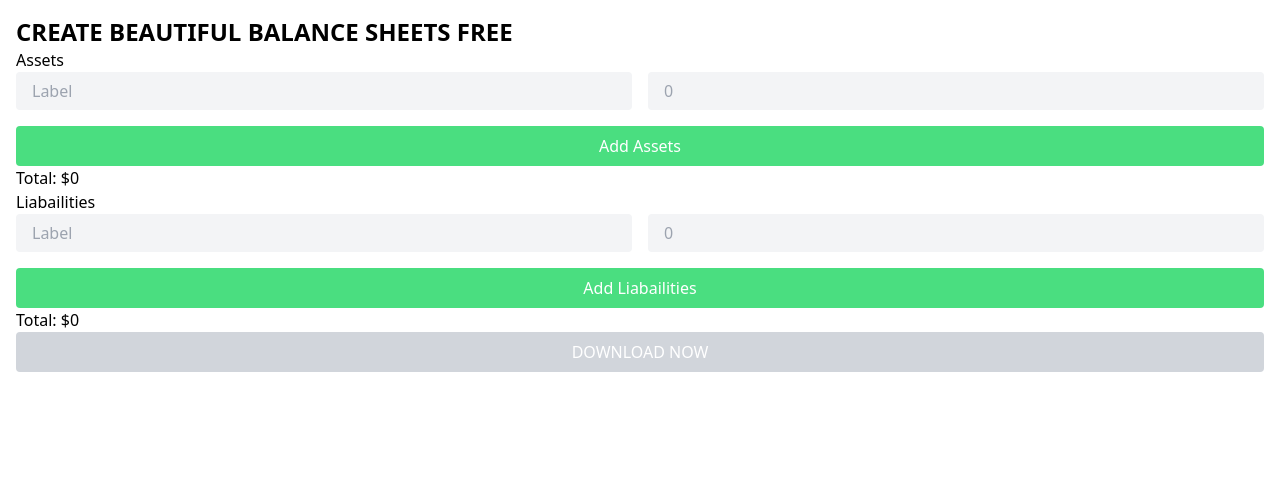
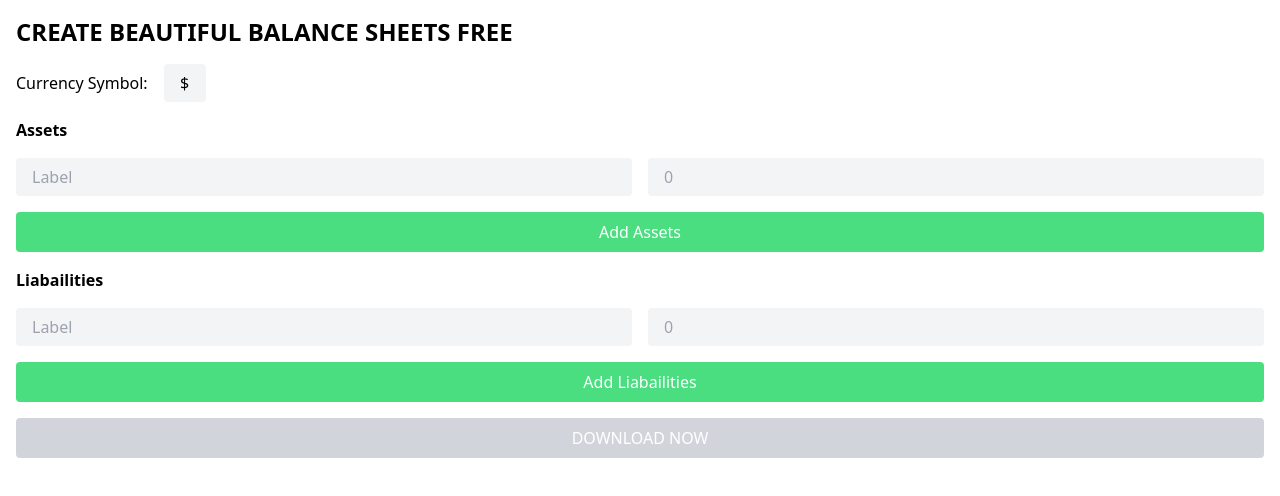
Before and after one commit to stroogle/networth_tracker_front, a Nuxt app: page / in a window 1280 px wide. Shown: the top 496 px of the page. Built offline with nearby package versions, Linux system fonts and the light colour scheme.

Commit message:
Multiple additions, ready to be integrated with the api. - Included currency selector using Nuxt useState - Edited style & layout - Created list item component - Added eslint

```diff
--- /dev/null
+++ b/components/CurrencySelector.vue
@@ -0,0 +1,43 @@
+<script setup lang="ts">
+const currency = useCurrency();
+</script>
+
+<template>
+    <div class="flex items-center space-x-4">
+        <span>Currency Symbol:</span>
+        <input class="inputs" type="text" v-model="currency"/>
+    </div>
+</template>
+
+<script lang="ts">
+
+    export default {
+        data(){
+            return {
+
+            }
+        }
+    }
+</script>
+
+<style scoped>
+/* Chrome, Safari, Edge, Opera */
+input::-webkit-outer-spin-button,
+input::-webkit-inner-spin-button {
+  -webkit-appearance: none;
+  margin: 0;
+}
+
+/* Firefox */
+input[type=number] {
+  -moz-appearance: textfield;
+}
+
+input:invalid {
+    background: red;
+}
+
+.inputs {
+    @apply h-[38px] bg-gray-100 rounded outline-none px-4 w-[42px] text-center;
+}
+</style>
--- /dev/null
+++ b/components/Item.vue
@@ -0,0 +1,21 @@
+<script setup lang="ts">
+const currency = useCurrency()
+</script>
+
+<template>
+    <div class="py-2 px-4 bg-gray-100 rounded flex justify-between text-base">
+        <div @click="doThis(idx)">X</div>
+        <span>{{itemName}}</span>
+        <span>{{currency}}{{itemValue}}</span>
+    </div>
+</template>
+
+<script  lang="ts">
+export default {
+    props: ["itemName", "itemValue", "doThis", "idx"]
+}
+</script>
+
+<style scoped>
+
+</style>
--- a/components/ItemList.vue
+++ b/components/ItemList.vue
@@ -1,23 +1,24 @@
 <template>
-    <div>
-        <h1>{{title}}</h1>
-        <div v-for="(item, idx) in items" :key="idx" class="flex justify-between">
-            <p @click="removeItem(idx)">x</p>
-            <p>{{item.name}}</p>
-            <p>${{item.value}}</p>
-        </div>
-        <div class="grid grid-cols-2 gap-4">
+    <div class="grid grid-cols-1 gap-y-4">
+        <h1 class="text-base font-bold">{{title}}</h1>
+        <Item1 v-for="(item, idx) in items"
+            :key="idx"
+            :itemName="item.name"
+            :itemValue="item.value"
+            :doThis="removeItem"
+            :idx="idx"
+        />
+        <div class="grid grid-cols-2 gap-x-4">
             <input class="inputs" v-model="name" type="text" placeholder="Label"/>
             <input class="inputs" v-model="value" type="number" name="" id="" placeholder="0">
         </div>
 
-        <button class="w-full mt-4 py-2 text-white bg-green-400 rounded flex justify-center items-center" @click="addItem">Add {{title}}</button>
-        <p>Total: ${{total}}</p>
+        <button class="w-full py-2 text-white bg-green-400 rounded flex justify-center items-center" @click="addItem">Add {{title}}</button>
     </div>
 </template>
 
 <script lang="ts">
-import {PropType} from 'vue'
+import Item1 from './Item.vue';
 export default {
     props: {
         items: {
@@ -31,18 +32,17 @@ export default {
     data() {
         return {
             name: "",
-            value: null,
-            total: 0
-        }
+            value: null
+        };
     },
     methods: {
         addItem(): void {
-            if(this.name == "" || this.value < 1)
+            if (this.name == "" || this.value < 1)
                 return;
             this.items.push({
                 name: this.name,
                 value: this.value,
-            })
+            });
             this.name = "";
             this.value = null;
         },
@@ -50,18 +50,7 @@ export default {
             this.items.splice(idx, 1);
         }
     },
-    watch: {
-        items: {
-            handler(val, oldVal){
-                let sum: number = 0;
-                for(let i = 0; i < val.length; i++) {
-                    sum += this.items[i].value;
-                }
-                this.total = sum;
-            },
-            deep: true,
-        }
-    }
+    components: { Item1 }
 }
 </script>
 
--- /dev/null
+++ b/composables/states.ts
@@ -0,0 +1 @@
+export const useCurrency = () => useState<string>('currency', () => "$");
--- a/package.json
+++ b/package.json
@@ -7,7 +7,13 @@
     "preview": "nuxt preview"
   },
   "devDependencies": {
+    "@typescript-eslint/eslint-plugin": "^5.28.0",
+    "@typescript-eslint/parser": "^5.28.0",
     "autoprefixer": "^10.4.7",
+    "eslint": "^7.32.0 || ^8.2.0",
+    "eslint-config-airbnb-base": "^15.0.0",
+    "eslint-plugin-import": "^2.25.2",
+    "eslint-plugin-vue": "^9.1.1",
     "nuxt": "3.0.0-rc.4",
     "postcss": "^8.4.14",
     "tailwindcss": "^3.1.3"
--- a/pages/index.vue
+++ b/pages/index.vue
@@ -1,9 +1,10 @@
 <template>
-    <div>
+    <div class="grid grid-cols-1 gap-y-4">
         <p class="text-2xl font-bold">CREATE BEAUTIFUL BALANCE SHEETS FREE</p>
+        <CurrencySelector />
         <ItemList title="Assets" :items="assets" />
         <ItemList title="Liabailities" :items="liabilities" />
-        <button disabled class="rounded w-full bg-blue-400 text-white py-2 disabled:bg-gray-300">DOWNLOAD NOW</button>
+        <button :disabled="!downloadReady" class="rounded w-full bg-blue-400 text-white py-2 disabled:bg-gray-300">DOWNLOAD NOW</button>
     </div>
 </template>
 
@@ -12,7 +13,28 @@ export default {
     data() {
         return {
             assets: [],
-            liabilities: []
+            liabilities: [],
+            assetTotal: 0,
+            liabilityTotal: 0,
+            downloadReady: false
+        }
+    },
+    watch: {
+        assets: {
+            handler(){
+                this.assetTotal = this.assets.reduce((pV, cV) => pV + cV.value, 0)
+                if(this.assetTotal > 0)
+                    this.downloadReady = true;
+                else
+                    this.downloadReady = false;
+            },
+            deep: true
+        },
+        liabilities: {
+            handler(){
+                this.liabilityTotal = this.liabilities.reduce((pV, cV) => pV + cV.value, 0)
+            },
+            deep: true
         }
     }
 }
```
Also changed, not shown: .eslintrc.json (added), 1 other file (tests, documents, lock files or other folders).
